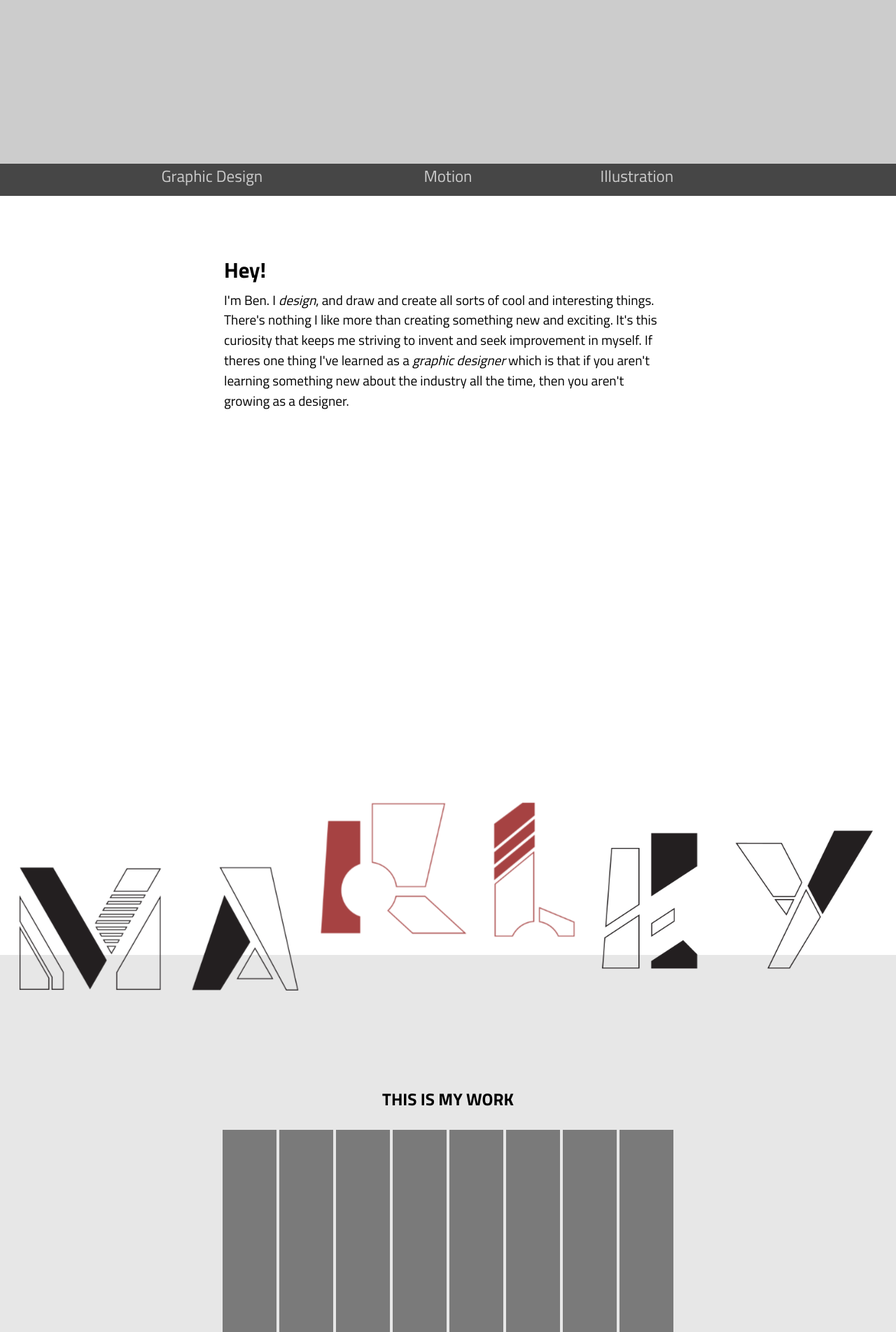
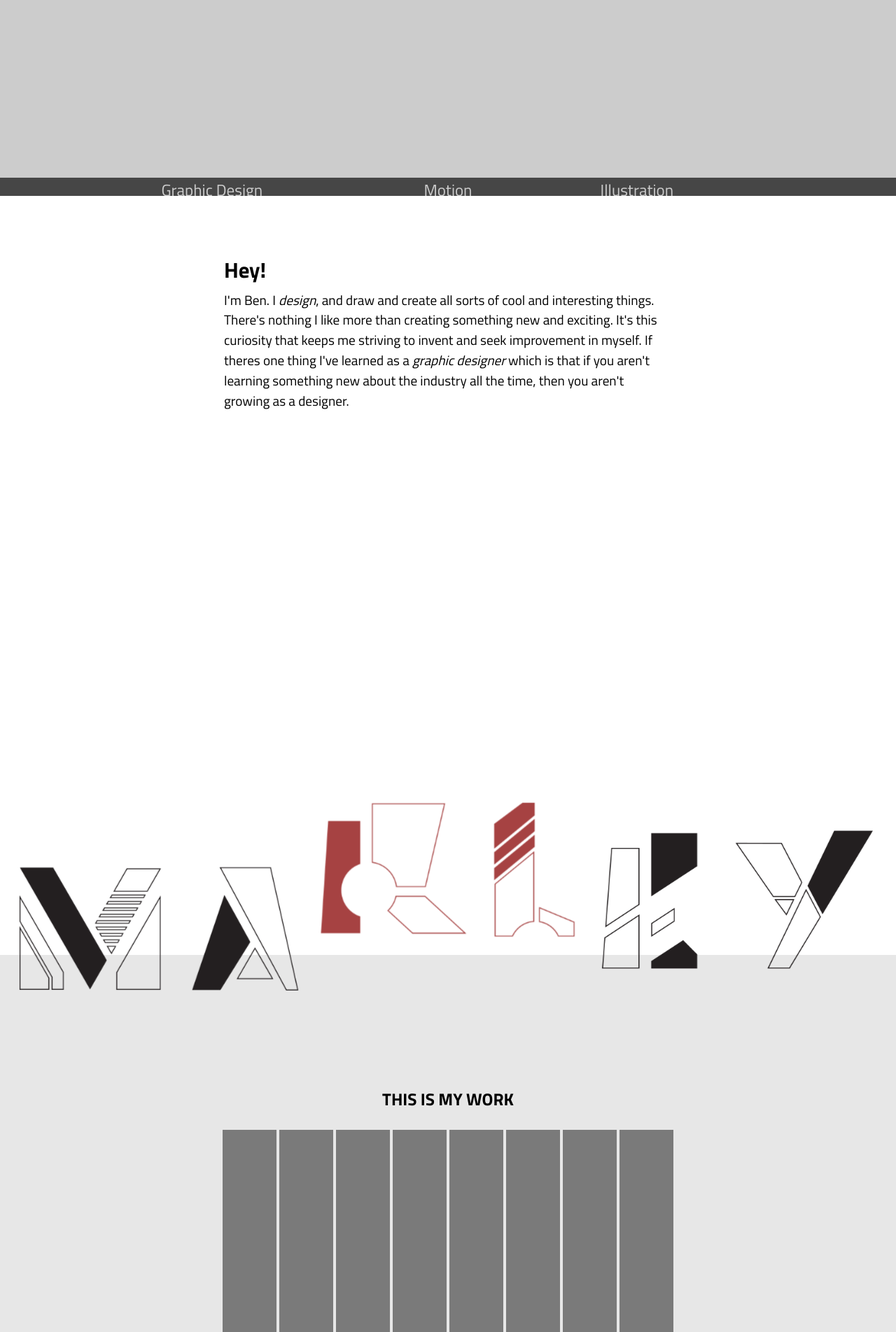
Before and after one commit to benmarley/portfolio, a Jekyll site: the page built from index.html, in a window 1280 px wide. Shown: the part 383-2287 px from the top of the page at 70% size. Built offline with Jekyll 4.4.1, drawn with Linux system fonts in a browser that asks for light colours; Markdown is read by kramdown in place of the engine named in the settings.

Commit message:
fixed spools and top nav, nav still is crammed

```diff
--- a/css/main.css
+++ b/css/main.css
@@ -199,14 +199,14 @@
 	padding-bottom: 1em;
 	background-color: #464646;
 	position: absolute;
-	bottom: -11px;
+	bottom: -6px;
 	-webkit-transition: all 300ms linear;
 	transition: all 300ms linear;
 }
 
 .tab:hover,
 .center-tabs a:focus .tab {
-	padding-bottom: 4em;
+	padding-bottom: 2.5em;
 	-webkit-transition: all 300ms linear;
 	transition: all 300ms linear;
 	background-color: #6B6B6B;
@@ -558,6 +558,30 @@
 	height: 2000px;
 }
 
+.computer {
+
+}
+
+.spool-left {
+	position: absolute;
+	top: 14%;
+	left: 19%;
+	width: 20%;
+}
+
+.spool-right {
+	position: absolute;
+	top: 14%;
+	left: 40%;
+	width: 20%;
+
+}
+
+.computer-container {
+	position: relative;
+
+}
+
 @media only screen and (min-width: 25em) {
 
 	.nav-gd-none {
@@ -586,6 +610,10 @@
 @media only screen and (min-width: 38em) {
 	.small-images-index {
 		display: none;
+}
+
+.tab {
+	bottom: -11px;
 }
 
 	.items-title-small {
@@ -664,7 +692,7 @@
 		bottom:-9%;
 	}
 	.tab-bg {
-		top: 93%;
+		top: 96%;
 	}
 
 	.proj-images img{
@@ -697,6 +725,10 @@
 
 	.parallax-group {
 		height: 35em;
+	}
+
+		.tab-bg {
+		top: 97%;
 	}
 
 }
--- a/index.html
+++ b/index.html
@@ -140,9 +140,9 @@
 
 		<div class="grid section-3">
 			<div class="unit unit-xs-1 unit-s-1 unit-m-1-3 unit-l-1-3 unit-xl-1-3 computer-container">
-				<img  src="images/computer.svg" alt="ben graphic computer">
-				<img  src="images/spool-left.svg" alt="ben graphic spool">
-				<img  src="images/spool-right.svg" alt="ben graphic spool">
+				<img  class="computer" src="images/computer.svg" alt="ben graphic computer">
+				<img  class="spool-left" src="images/spool-left.svg" alt="ben graphic spool">
+				<img  class="spool-right" src="images/spool-right.svg" alt="ben graphic spool">
 			</div>
 
 			<div class="social-media unit unit-xs-1 unit-s-1 unit-m-1-3 unit-l-1-3 unit-xl-1-3">
```
